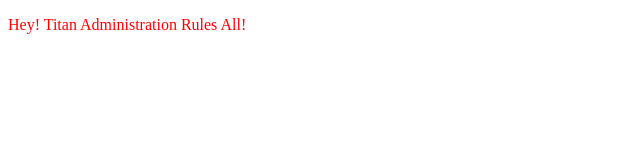
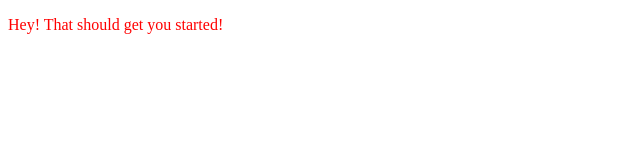
Before and after one commit to nickam78/nickam78.github.io, a plain HTML site: page index.html in a window 1280 px wide. Shown: the full height of the page, 0-640 px from the left. Drawn offline with Linux system fonts and the light colour scheme.

Commit message:
Final text

```diff
--- a/index.html
+++ b/index.html
@@ -6,6 +6,6 @@
 </head
 
   <body>
-    <p>Hey! Titan Administration Rules All!</p>
+    <p>Hey! That should get you started!</p>
   </body>
 </html>
```
